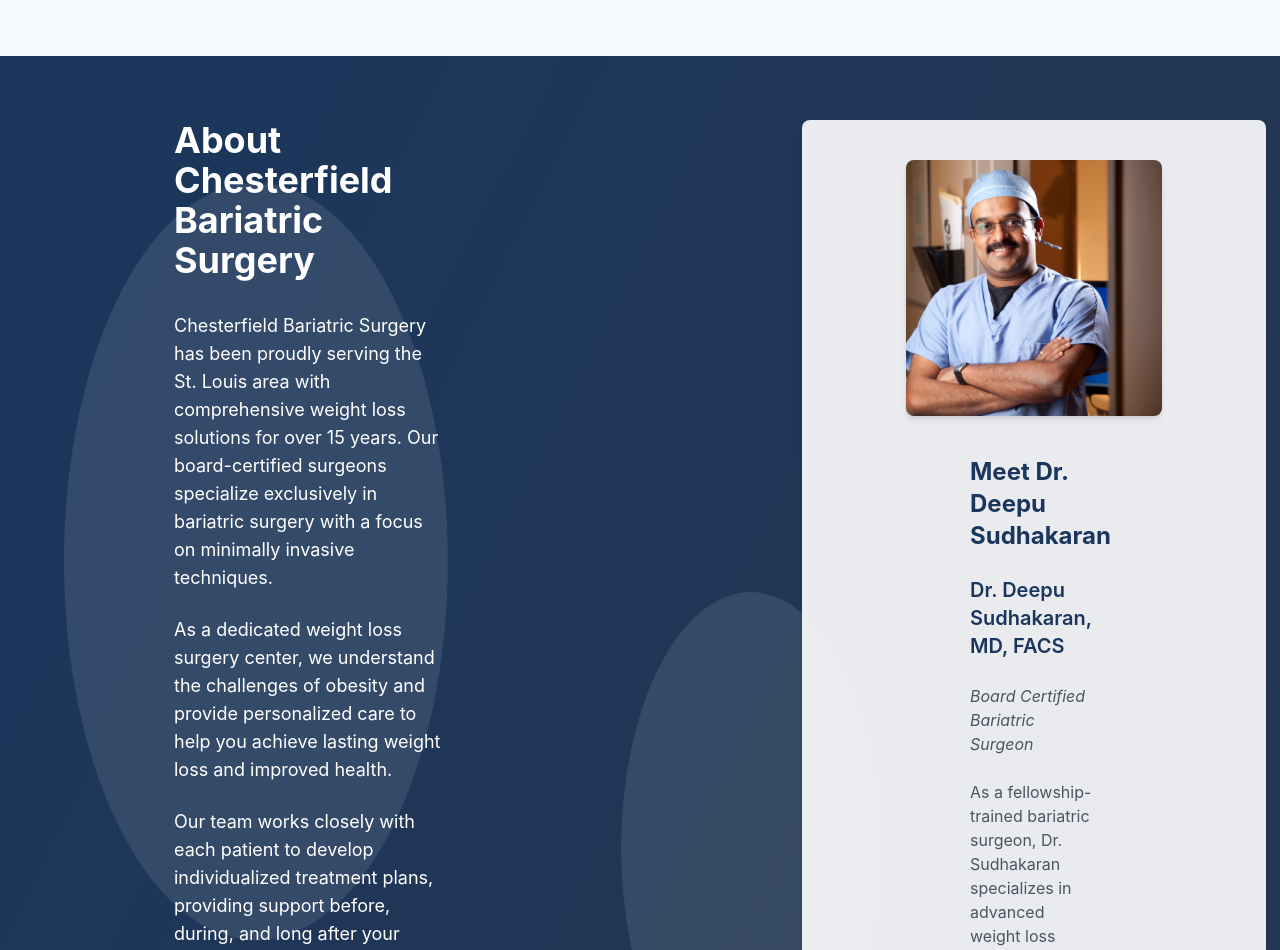
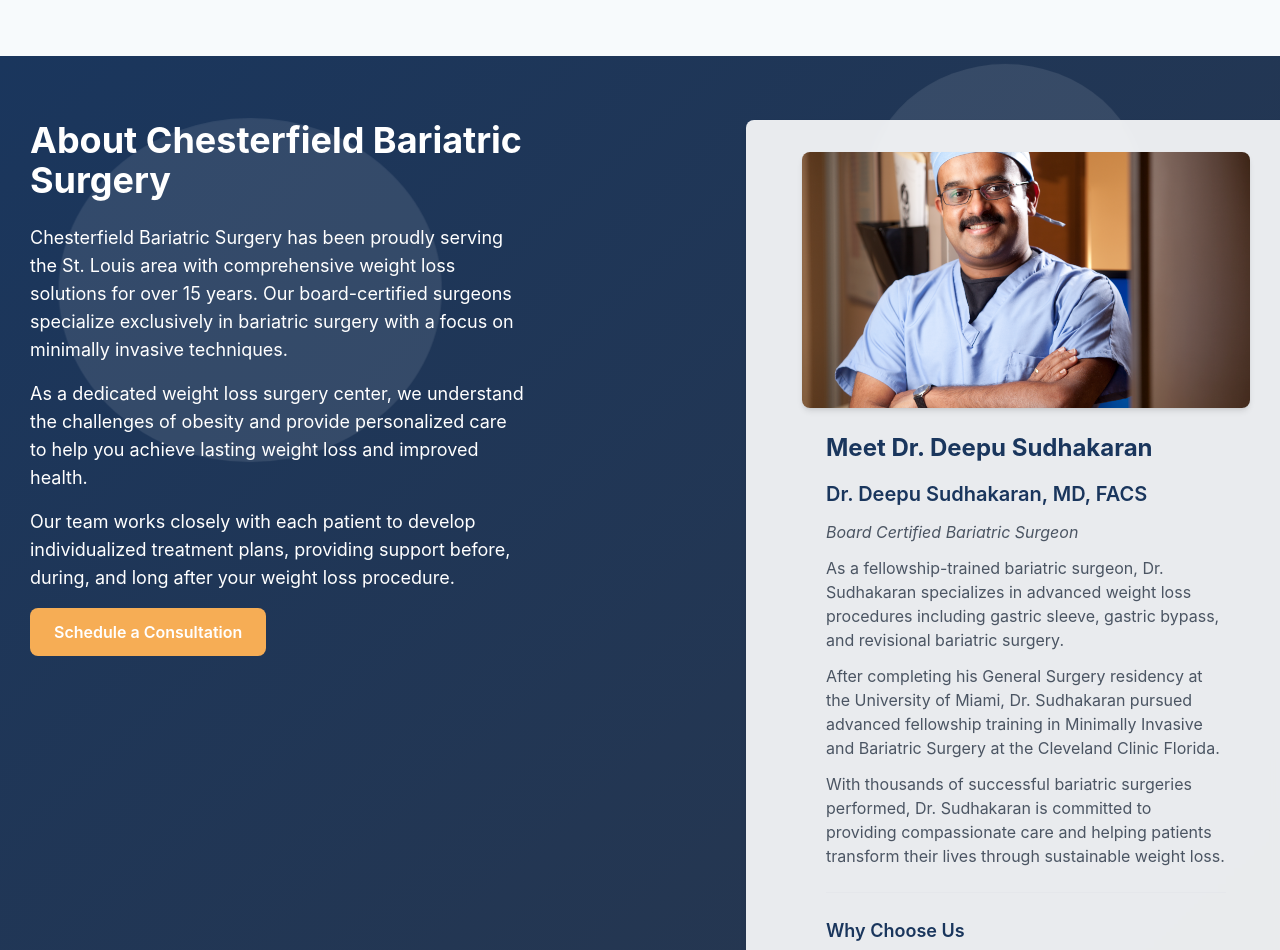
Before and after one commit to GANESH257/CBS-Landing-Page-new, a Next.js app: page / in a window 1280 px wide. Shown: the part 1700-2650 px from the top of the page. Built offline with nearby package versions, Linux system fonts and the light colour scheme.

Commit message:
Update About section responsive design: - Keep generous padding and centered layout for mobile - Revert to compact, left-aligned layout for desktop

```diff
--- a/app/components/About.jsx
+++ b/app/components/About.jsx
@@ -8,14 +8,14 @@
   return (
     <section id="about" className="py-16 relative overflow-hidden bg-primary text-white">
       <HeroBackground />
-      <div className="container relative z-10 px-8 sm:px-12 md:px-16 lg:px-24 xl:px-32 mx-auto">
-        <div className="grid grid-cols-1 md:grid-cols-2 gap-16 md:gap-20 lg:gap-24 items-start">
+      <div className="container relative z-10 px-8 sm:px-12 md:px-8 lg:px-12 mx-auto">
+        <div className="grid grid-cols-1 md:grid-cols-2 gap-16 md:gap-12 lg:gap-16 items-start">
           <div
             ref={leftRef}
-            className="opacity-0 translate-x-[-50px] transition-all duration-1000 ease-out animate-in:opacity-100 animate-in:translate-x-0 space-y-4 w-full px-8 sm:px-16 md:px-20 lg:px-24 text-center md:text-left mx-auto max-w-2xl md:max-w-none"
+            className="opacity-0 translate-x-[-50px] transition-all duration-1000 ease-out animate-in:opacity-100 animate-in:translate-x-0 space-y-4 w-full px-8 sm:px-16 md:px-6 lg:px-8 text-center md:text-left mx-auto max-w-2xl md:max-w-none"
           >
-            <h2 className="text-2xl sm:text-3xl md:text-4xl font-bold mb-8">About Chesterfield Bariatric Surgery</h2>
-            <div className="space-y-6 text-white">
+            <h2 className="text-2xl sm:text-3xl md:text-4xl font-bold mb-8 md:mb-6">About Chesterfield Bariatric Surgery</h2>
+            <div className="space-y-6 md:space-y-4 text-white">
               <p className="text-sm sm:text-base md:text-lg">
                 Chesterfield Bariatric Surgery has been proudly serving the St. Louis area with
                 comprehensive weight loss solutions for over 15 years. Our board-certified surgeons
@@ -30,12 +30,12 @@
                 providing support before, during, and long after your weight loss procedure.
               </p>
             </div>
-            <div className="mt-10 flex justify-center md:justify-start">
+            <div className="mt-10 md:mt-8 flex justify-center md:justify-start">
               <a
                 href="https://healow.com/apps/practice/physician-services-consulting-llc-saint-louis-mo-28777?v=2&t=1"
                 target="_blank"
                 rel="noopener noreferrer"
-                className="inline-block px-8 py-4 bg-accent text-white font-semibold rounded-lg hover:bg-opacity-90 transition-all duration-300 text-sm sm:text-base"
+                className="inline-block px-8 py-4 md:px-6 md:py-3 bg-accent text-white font-semibold rounded-lg hover:bg-opacity-90 transition-all duration-300 text-sm sm:text-base"
               >
                 Schedule a Consultation
               </a>
@@ -44,19 +44,19 @@
 
           <div
             ref={rightRef}
-            className="bg-white/90 backdrop-blur-sm p-8 sm:p-10 rounded-lg shadow-md opacity-0 translate-x-[50px] transition-all duration-1000 ease-out animate-in:opacity-100 animate-in:translate-x-0 mt-8 md:mt-0 w-full max-w-2xl mx-auto md:max-w-none md:ml-12 lg:ml-16"
+            className="bg-white/90 backdrop-blur-sm p-8 sm:p-10 md:p-6 lg:p-8 rounded-lg shadow-md opacity-0 translate-x-[50px] transition-all duration-1000 ease-out animate-in:opacity-100 animate-in:translate-x-0 mt-8 md:mt-0 w-full max-w-2xl mx-auto md:max-w-none md:ml-4 lg:ml-6"
           >
-            <div className="flex flex-col items-center md:items-start px-6 sm:px-10 md:px-16">
+            <div className="flex flex-col items-center md:items-start px-6 sm:px-10 md:px-4 lg:px-6">
               <img
                 src="/images/deepu2.png"
                 alt="Dr. Deepu Sudhakaran"
-                className="w-full max-w-lg h-48 sm:h-64 object-cover rounded-lg shadow-md mb-10 transform hover:scale-105 transition-transform duration-300"
+                className="w-full max-w-lg md:max-w-md h-48 sm:h-64 object-cover rounded-lg shadow-md mb-10 md:mb-6 transform hover:scale-105 transition-transform duration-300"
               />
 
-              <div className="text-center md:text-left w-full px-6 sm:px-10 md:px-16">
-                <h3 className="text-xl sm:text-2xl font-bold text-primary mb-6">Meet Dr. Deepu Sudhakaran</h3>
+              <div className="text-center md:text-left w-full px-6 sm:px-10 md:px-4 lg:px-6">
+                <h3 className="text-xl sm:text-2xl font-bold text-primary mb-6 md:mb-4">Meet Dr. Deepu Sudhakaran</h3>
 
-                <div className="space-y-4 sm:space-y-6">
+                <div className="space-y-4 sm:space-y-6 md:space-y-3">
                   <h4 className="text-lg sm:text-xl font-semibold text-primary">Dr. Deepu Sudhakaran, MD, FACS</h4>
                   <p className="text-gray-600 italic text-sm sm:text-base">Board Certified Bariatric Surgeon</p>
                   <p className="text-gray-600 text-sm sm:text-base">
@@ -73,9 +73,9 @@
                   </p>
                 </div>
 
-                <div className="mt-8 pt-8 border-t border-gray-200">
-                  <h4 className="text-lg font-semibold text-primary mb-4">Why Choose Us</h4>
-                  <ul className="text-gray-600 space-y-3 text-sm sm:text-base list-none">
+                <div className="mt-8 pt-8 md:mt-6 md:pt-6 border-t border-gray-200">
+                  <h4 className="text-lg font-semibold text-primary mb-4 md:mb-3">Why Choose Us</h4>
+                  <ul className="text-gray-600 space-y-3 md:space-y-2 text-sm sm:text-base list-none">
                     <li>• Specialized focus on bariatric surgery</li>
                     <li>• Minimally invasive surgical techniques</li>
                     <li>• Comprehensive pre and post-op support</li>
```
